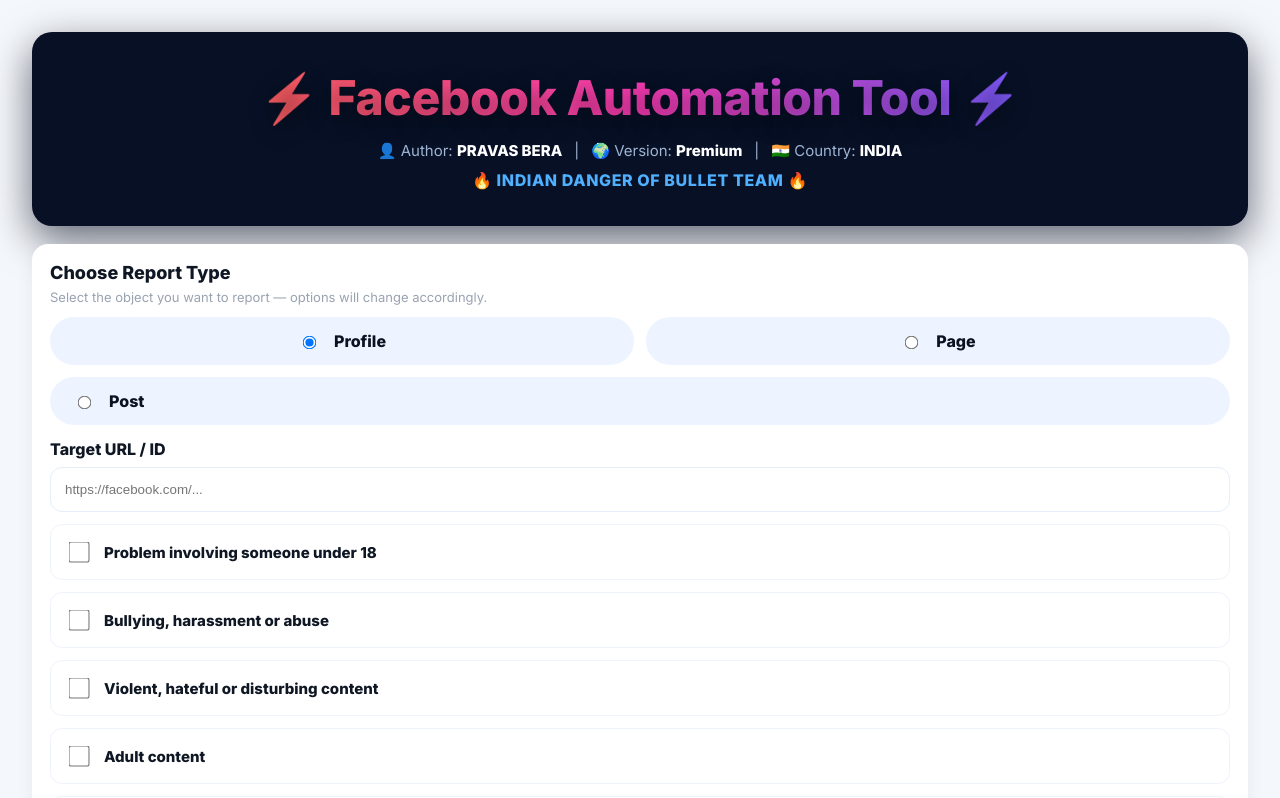
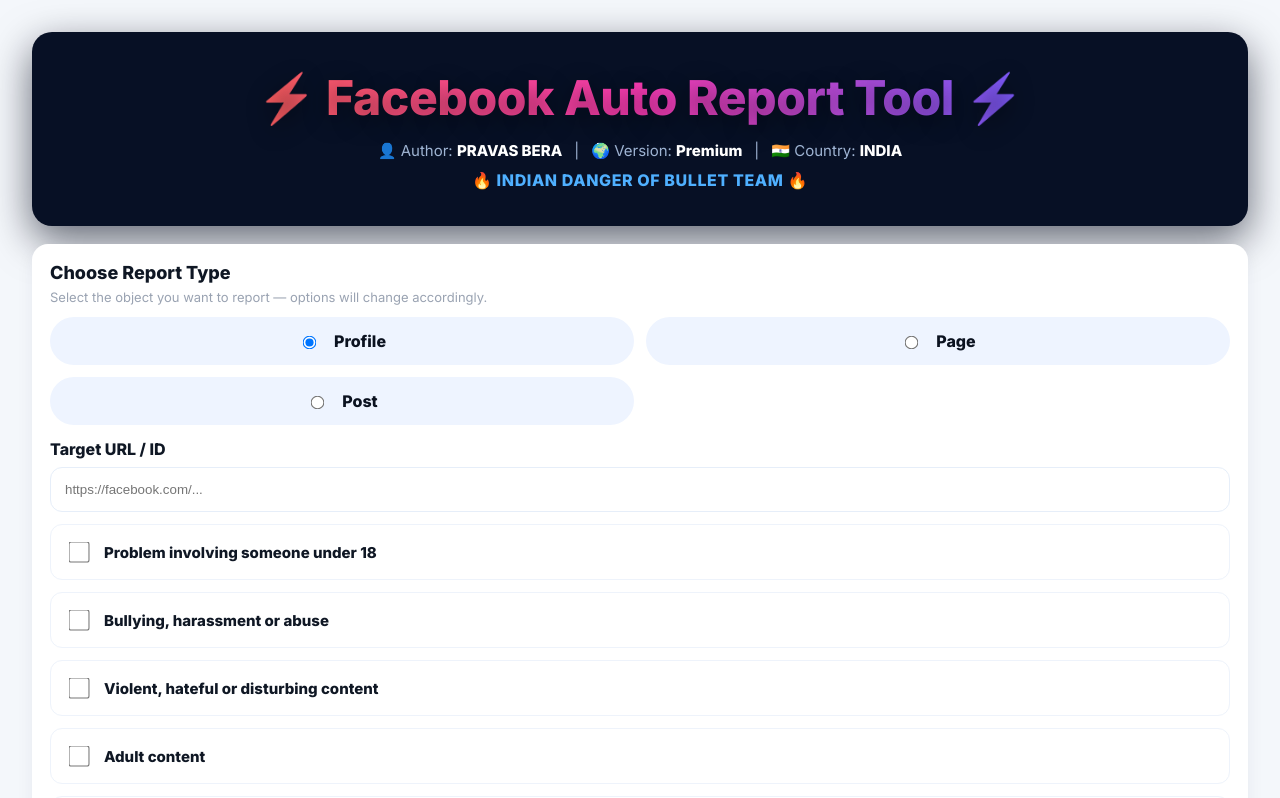
Before and after one commit to PravasBera/Facebook-Report-BOT, a website: page public/index.html in a window 1280 px wide. Shown: the top 798 px of the page. Drawn offline with Linux system fonts and the light colour scheme.

Commit message:
Update index.html

```diff
--- a/public/index.html
+++ b/public/index.html
@@ -49,7 +49,7 @@
       min-width:260px;
     }
     .header-title {
-      font-size:36px;
+      font-size:25px;
       font-weight:900;
       letter-spacing: -0.01em;
       margin:0 0 8px 0;
@@ -190,7 +190,7 @@
   <!-- TOP ROW: header + report card (side-by-side on wide screens) -->
   <div class="top-row">
     <div class="header-wrap" role="banner" aria-label="Application header">
-      <div class="header-title">⚡ Facebook Automation Tool ⚡</div>
+      <div class="header-title">⚡ Facebook Auto Report Tool ⚡</div>
       <div class="header-meta" role="list">
         <div role="listitem">👤 Author: <strong>PRAVAS BERA</strong></div>
         <div role="separator">|</div>
@@ -210,8 +210,7 @@
       <div class="radio-row" role="radiogroup" aria-label="Report type">
         <label class="radio-pill"><input type="radio" name="rtype" value="profile" checked> Profile</label>
         <label class="radio-pill"><input type="radio" name="rtype" value="page"> Page</label>
-        <!-- Post spans full width of the grid -->
-        <label class="radio-pill span-two"><input type="radio" name="rtype" value="post"> Post</label>
+        <label class="radio-pill"><input type="radio" name="rtype" value="post"> Post</label>
       </div>
 
       <div class="target" style="margin-top:14px;">
@@ -259,7 +258,7 @@
       <div class="autoscroll"><input id="autoScroll" type="checkbox" checked /> <label for="autoScroll">Auto-scroll</label></div>
     </div>
 
-    <pre id="logArea" class="log-area" aria-live="polite">No logs yet.</pre>
+    <pre id="logArea" class="log-area" aria-live="polite">✅</pre>
   </div>
 
   <footer>© 2025 Facebook Automation Tool — Developed With ❤️ by BULLET TEAM</footer>
@@ -380,7 +379,7 @@
   }
 
   // initial message
-  log('Welcome — log pane ready.');
+  log('Welcome KING 👑 — Your Brahmastra is Ready.');
 </script>
 </body>
 </html>
```
